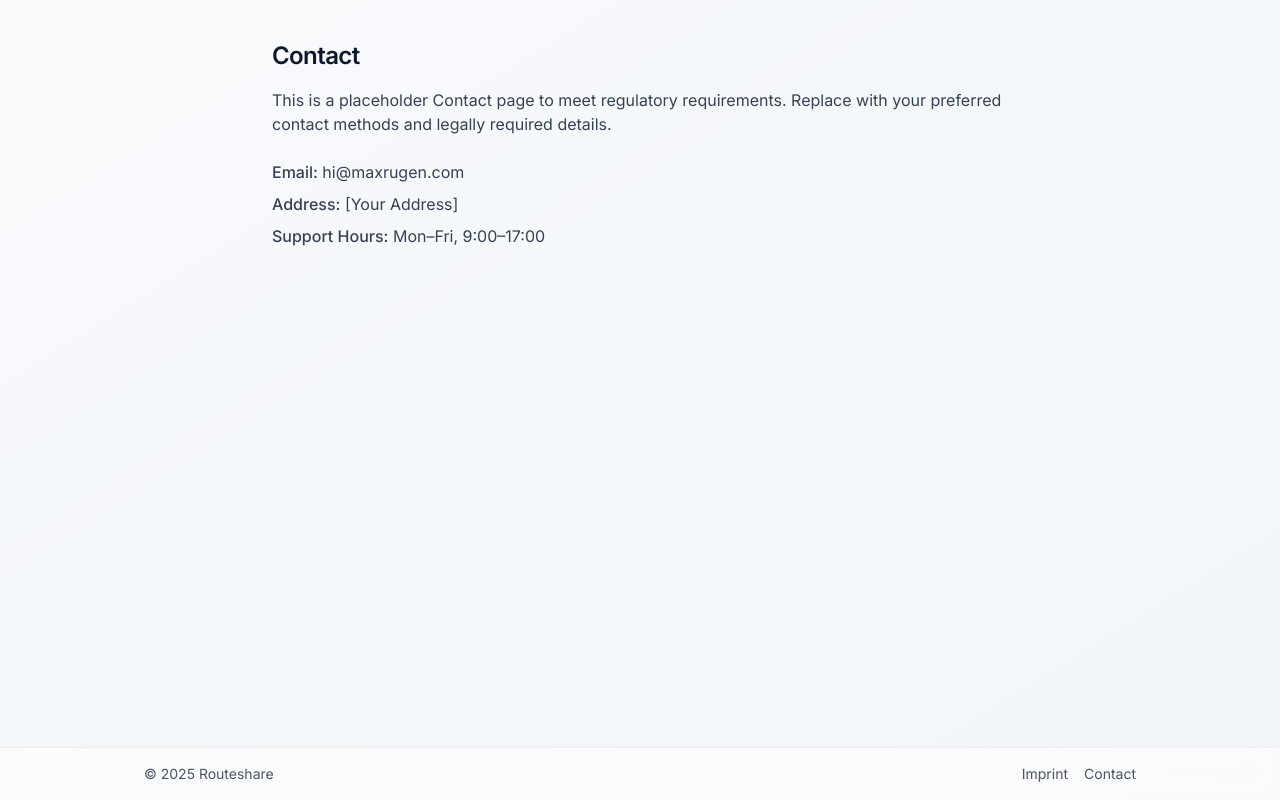
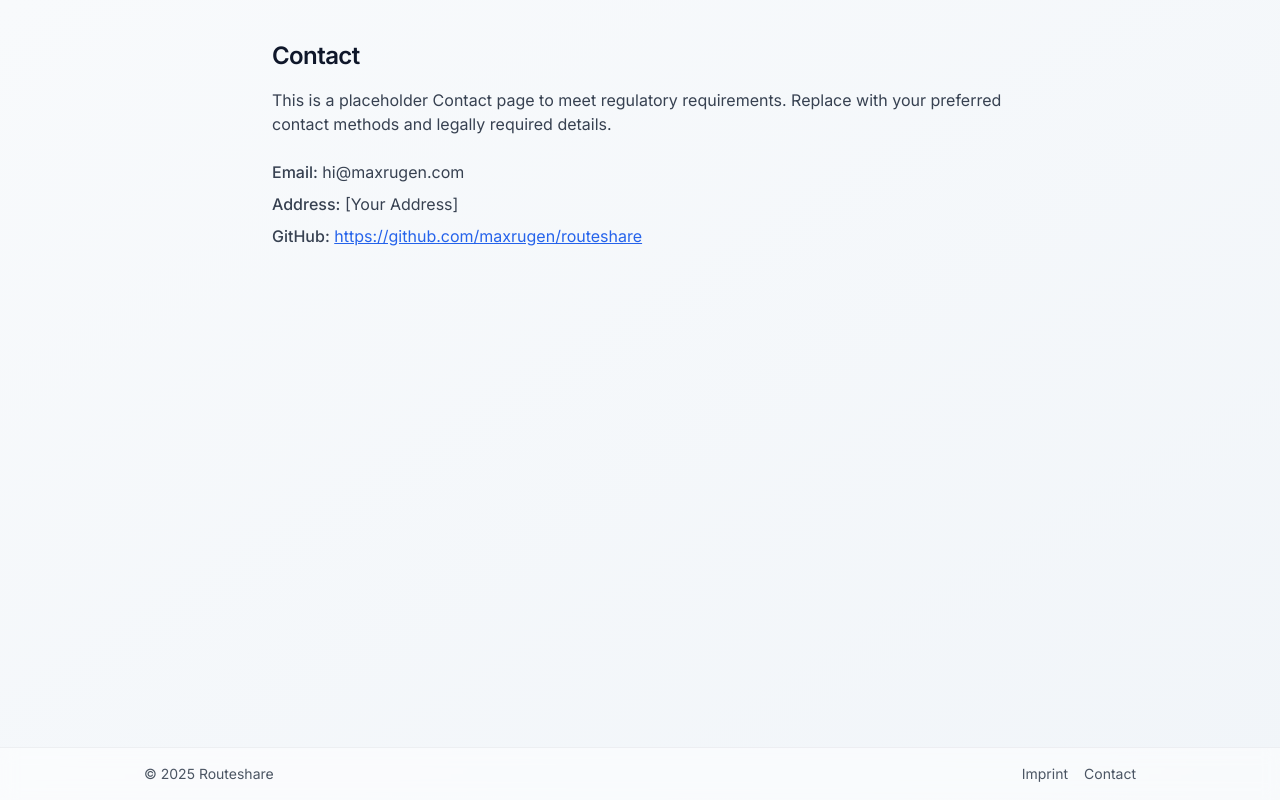
Before and after one commit to maxrugen/routeshare, a Next.js app in the folder frontend/: page /contact in a window 1280 px wide. Built offline with nearby package versions, Linux system fonts and the light colour scheme.

Commit message:
chore(contact): style GitHub link as visible hyperlink and open in new tab

```diff
--- a/frontend/app/contact/page.tsx
+++ b/frontend/app/contact/page.tsx
@@ -9,7 +9,7 @@ export default function ContactPage() {
       <div className="mt-6 space-y-2 text-gray-700">
         <p><span className="font-medium">Email:</span> hi@maxrugen.com</p>
         <p><span className="font-medium">Address:</span> [Your Address]</p>
-        <p><span className="font-medium">Support Hours:</span> Mon–Fri, 9:00–17:00</p>
+        <p><span className="font-medium">GitHub:</span> <a href="https://github.com/maxrugen/routeshare" className="text-blue-600 underline hover:text-blue-700" target="_blank" rel="noopener noreferrer">https://github.com/maxrugen/routeshare</a></p>
       </div>
     </div>
   )
```
